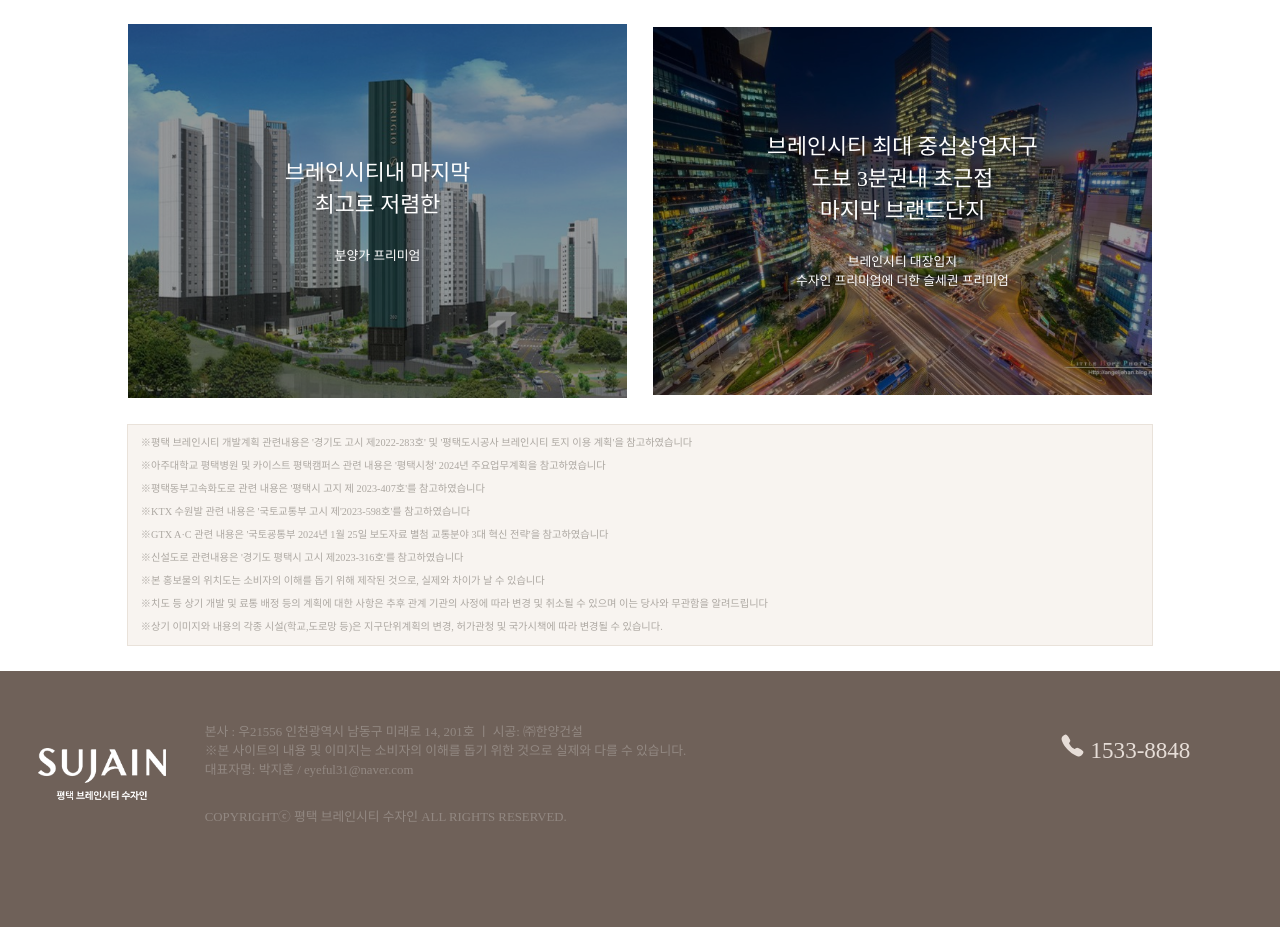
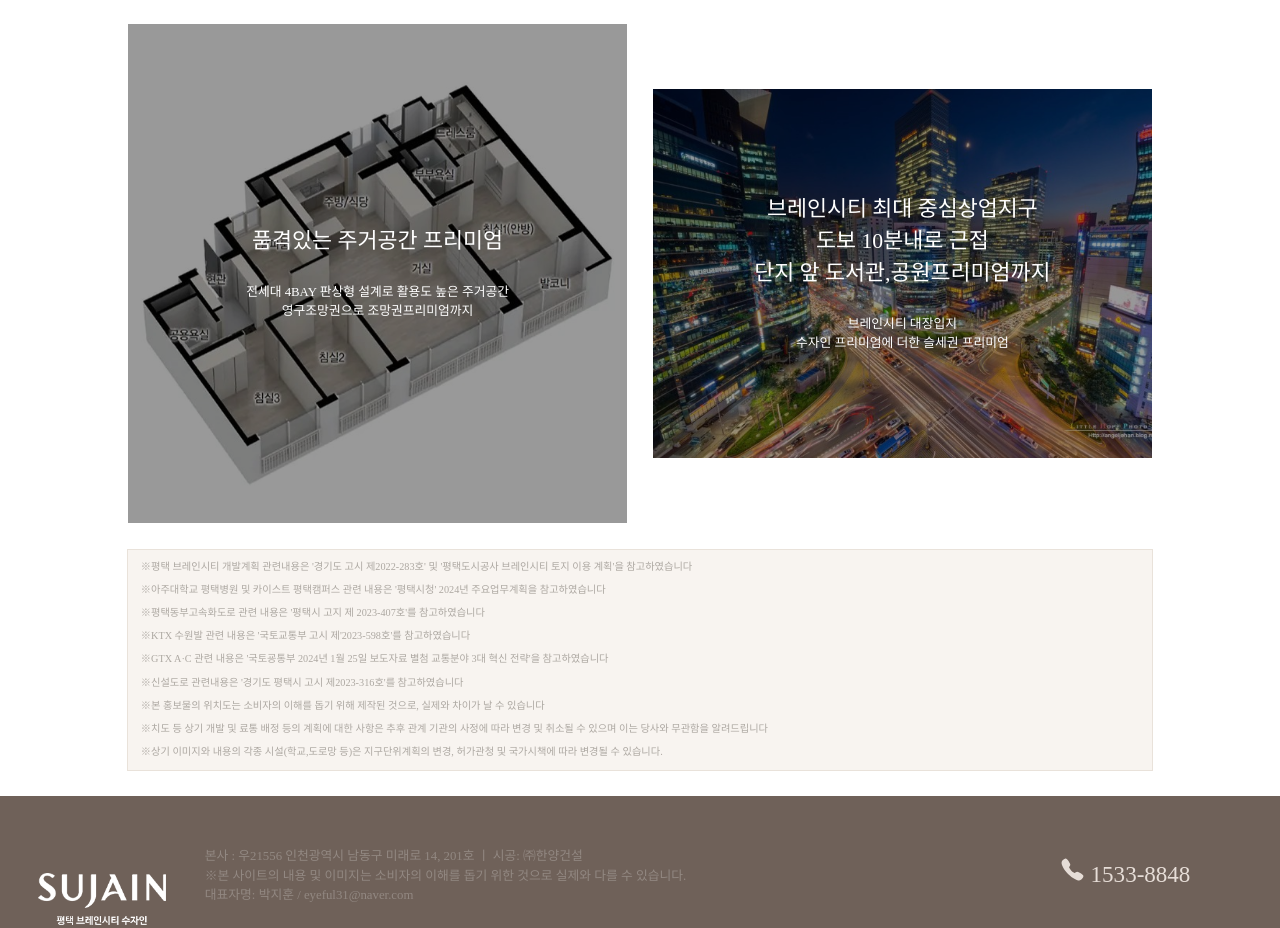
Before and after one commit to parkjihun22/jeju-wepark, a React (Create React App) app: page /LocationEnvironment/intro in a window 1280 px wide. Shown: the part 2228-3156 px from the top of the page. Built offline with nearby package versions, Linux system fonts and the light colour scheme; a web font is replaced by a local one.

Commit message:
feat : 입지환경 수정정

```diff
--- a/src/pages/LocationEnvironment/LocationEnvironment1.jsx
+++ b/src/pages/LocationEnvironment/LocationEnvironment1.jsx
@@ -25,8 +25,8 @@ const LocationSection = [
 	{ img: section2Image2, titleText: "도보5분으로<br />의세권을 누리릴 수 있는 프리미엄", contentText: "아주대 첨단의료AI복합타운<br />AI활용 첨단의료시설로<br /> 500병상 규모로 2030년 개원 예정" },
 	{ img: section2Image3, titleText: "수도권 시내·외를 더 빠르게<br />광역으로 통하는 특급 교통", contentText: "지제역 복한환승센터,송탄IC<br />1호선, SRT (현재운행중), KTX, GTX-A/C 확정<br /> 수도권 내 유일 펜타역세권 프리미엄" },
 	{ img: section2Image4, titleText: "학교, 쇼핑,병원, 문화를 더 가깝게 한걸음에<br />모두 갖춘 중심생활", contentText: "브레인시티내 초·중·고 모두 개교예정 · 카이스트 평택 캠퍼스 2027년 개교예정<br />이마트, 코스트코 , CGV 등 편의시설 인접" },
-	{ img: section2Image5, titleText: "브레인시티내 마지막<br />최고로 저렴한 ", contentText: " 분양가 프리미엄" },
-	{ img: section2Image6, titleText: "브레인시티 최대 중심상업지구<br />도보 3분권내 초근접<br /> 마지막 브랜드단지  ", contentText: " 브레인시티 대장입지 <br />수자인 프리미엄에 더한 슬세권 프리미엄" },
+	{ img: section2Image5, titleText: "품격있는 주거공간 프리미엄", contentText: " 전세대 4BAY 판상형 설계로 활용도 높은 주거공간<br/>영구조망권으로 조망권프리미엄까지" },
+	{ img: section2Image6, titleText: "브레인시티 최대 중심상업지구<br />도보 10분내로 근접<br /> 단지 앞 도서관,공원프리미엄까지  ", contentText: " 브레인시티 대장입지 <br />수자인 프리미엄에 더한 슬세권 프리미엄" },
 ]
 
 const LocationEnvironment1 = () => {
```
Also changed, not shown: src/assets/LocationEnvironment/LocationEnvironment1/session2-5.jpg.
